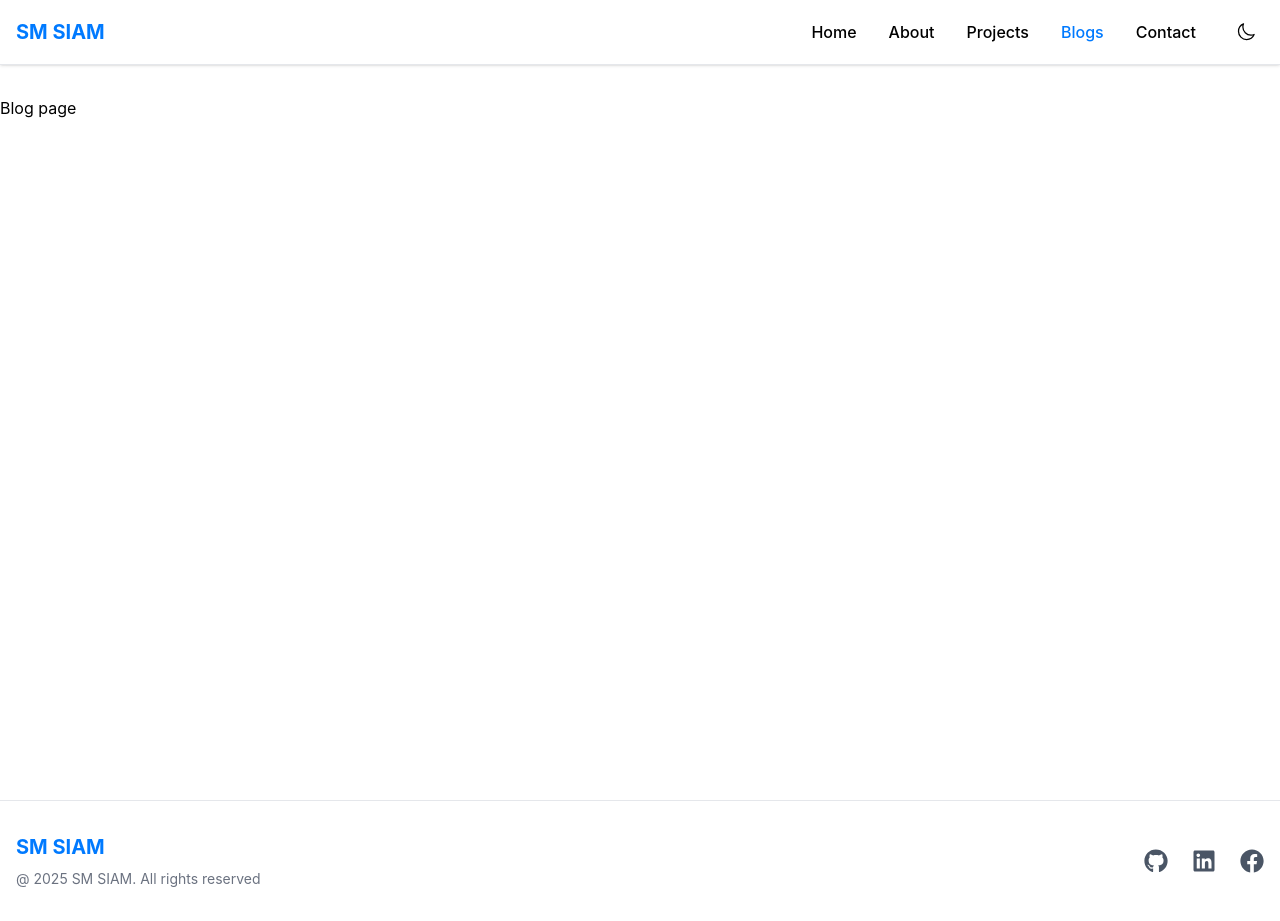
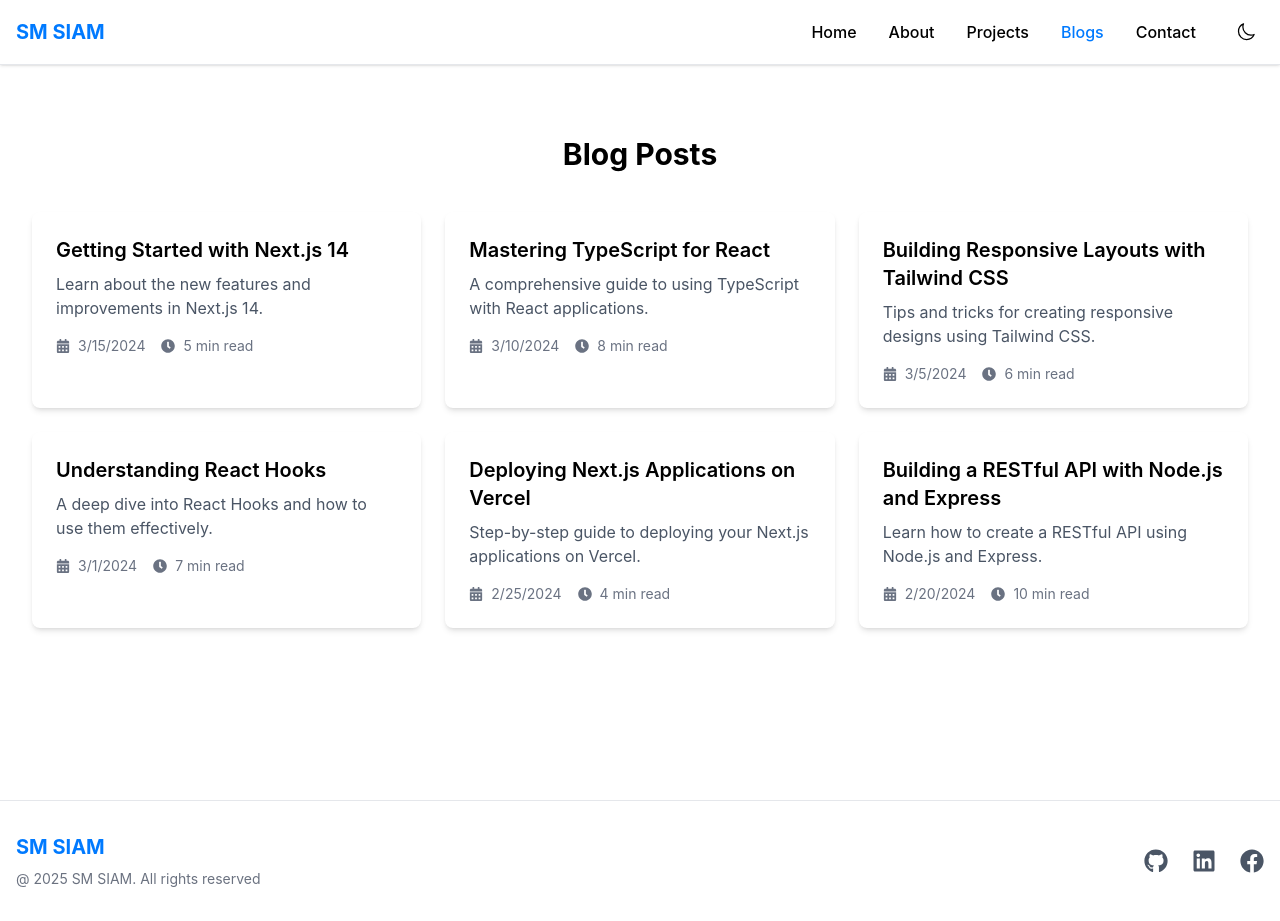
Before and after one commit to siam114/portfolio-website-nextjs, a Next.js app: page /blogs in a window 1280 px wide. Built offline with nearby package versions, Linux system fonts and the light colour scheme.

Commit message:
complete blog page

```diff
--- a/src/app/blogs/page.tsx
+++ b/src/app/blogs/page.tsx
@@ -1,9 +1,36 @@
+import { blogs } from "@/content/blog";
+import Link from "next/link";
+import { FaCalendarAlt, FaClock } from "react-icons/fa";
+
 const Blogs = () => {
   return (
-    <div>
-      Blog page
+    <div className="container mx-auto max-w-7xl py-2 md:py-10">
+      <h1 className="text-3xl font-bold text-center mb-10">Blog Posts</h1>
+
+      <div className='grid grid-cols-1 md:grid-cols-2 lg:grid-cols-3 gap-6 mb-10'>
+        {
+            blogs.map((blog) => (
+                <article key={blog.slug} className='bg-white dark:bg-dark/50 rounded-lg shadow-md p-6'>
+                    <Link href={`/blog/${blog.slug}`}>
+                      <h3 className='text-xl mb-2 font-semibold hover:text-primary transition-colors'>{blog.title}</h3>
+                    </Link>
+                    <p className='text-gray-600 dark:text-gray-300 mb-4'>{blog.excerpt}</p>
+                    <div className='flex items-center text-sm text-gray-500 dark:text-gray-400 space-x-4'>
+                        <span className='flex items-center'>
+                            <FaCalendarAlt className='mr-2'/>
+                            {new Date(blog.date).toLocaleDateString()}
+                        </span>
+                        <span className='flex items-center'>
+                            <FaClock className='mr-2'/>
+                            {blog.readTime}
+                        </span>
+                    </div>
+                </article>
+            ))
+        }
+      </div>
     </div>
-  )
-}
+  );
+};
 
-export default Blogs
+export default Blogs;
```
